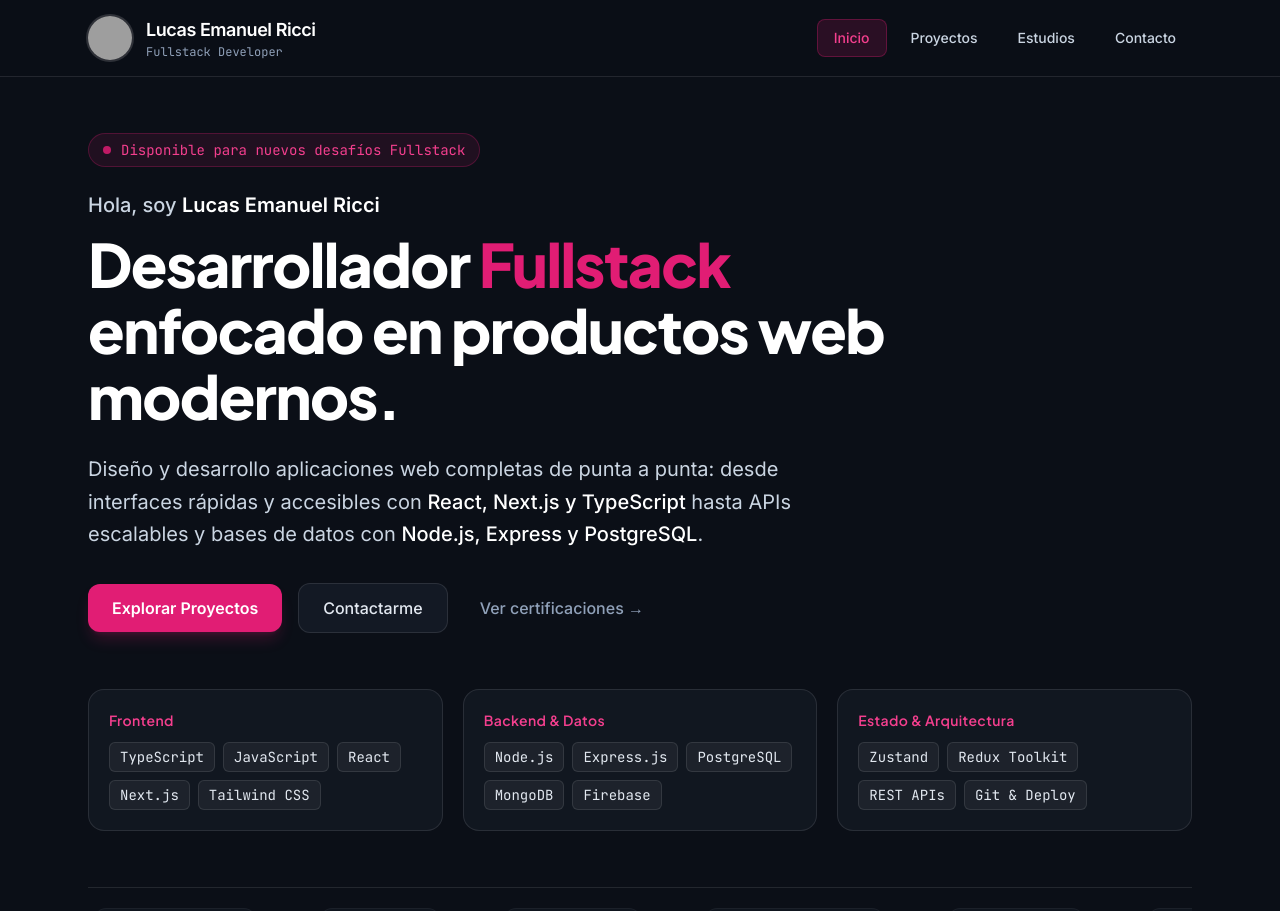
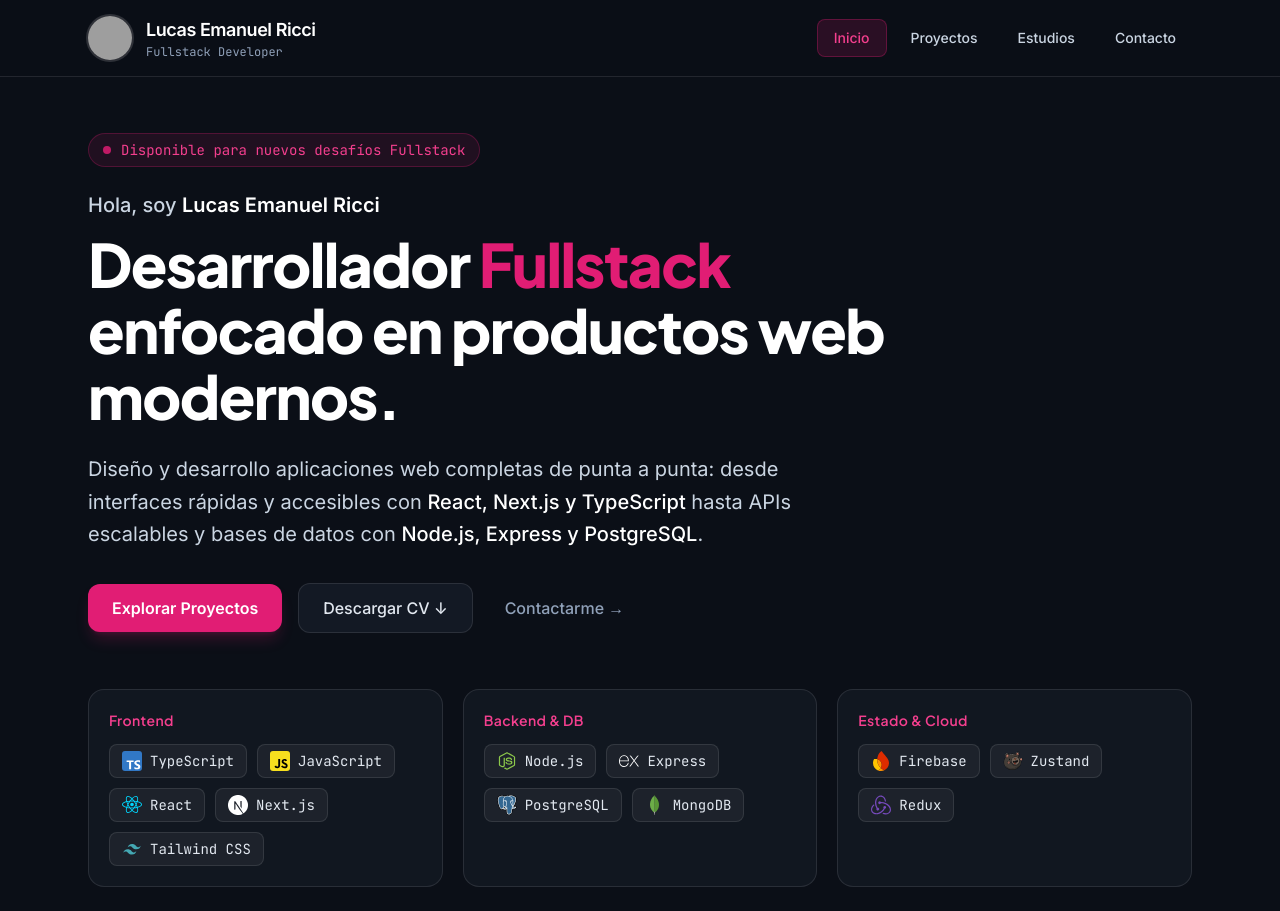
Before and after one commit to lukebro82/Portfolio, a React (Vite) app: page / in a window 1280 px wide. Shown: the top 911 px of the page. Built offline with nearby package versions, Linux system fonts and the light colour scheme; grey boxes are pictures that could not be loaded.

Commit message:
feat: add MainPage component and remove react-fast-marquee dependency

```diff
--- a/package.json
+++ b/package.json
@@ -15,7 +15,6 @@
     "motion": "^12.23.12",
     "react": "^19.1.1",
     "react-dom": "^19.1.1",
-    "react-fast-marquee": "^1.6.5",
     "react-router": "^7.7.1",
     "sweetalert2": "^11.22.3",
     "tailwindcss": "^4.1.11"
--- a/src/pages/MainPage.tsx
+++ b/src/pages/MainPage.tsx
@@ -1,21 +1,11 @@
 import { Link } from "react-router";
-import Marquee from "react-fast-marquee";
 import { motion } from "motion/react";
-import { TECH_LOGOS } from "../data/portfolioData";
+import { TECH_LOGOS, type TechLogo } from "../data/portfolioData";
 
-const STACK_CATEGORIES = [
-  {
-    title: "Frontend",
-    items: ["TypeScript", "JavaScript", "React", "Next.js", "Tailwind CSS"],
-  },
-  {
-    title: "Backend & Datos",
-    items: ["Node.js", "Express.js", "PostgreSQL", "MongoDB", "Firebase"],
-  },
-  {
-    title: "Estado & Arquitectura",
-    items: ["Zustand", "Redux Toolkit", "REST APIs", "Git & Deploy"],
-  },
+const CATEGORIES: TechLogo["category"][] = [
+  "Frontend",
+  "Backend & DB",
+  "Estado & Cloud",
 ];
 
 export const MainPage = () => {
@@ -69,71 +59,56 @@ export const MainPage = () => {
           >
             Explorar Proyectos
           </Link>
+          <a
+            href="/cv-lucas-ricci.pdf"
+            download="CV-Lucas-Ricci.pdf"
+            target="_blank"
+            rel="noopener noreferrer"
+            className="px-6 py-3 rounded-xl bg-background-secondary hover:bg-surface-hover text-slate-200 border border-white/10 hover:border-white/20 font-medium text-sm md:text-base transition-all"
+          >
+            Descargar CV ↓
+          </a>
           <Link
             to="/contacto"
-            className="px-6 py-3 rounded-xl bg-background-secondary hover:bg-surface-hover text-slate-200 border border-white/10 hover:border-white/20 font-medium text-sm md:text-base transition-all"
-          >
-            Contactarme
-          </Link>
-          <Link
-            to="/estudios"
             className="px-4 py-3 text-slate-400 hover:text-white font-medium text-sm md:text-base transition-colors"
           >
-            Ver certificaciones →
+            Contactarme →
           </Link>
         </div>
       </motion.div>
 
       {/* Bloques de Stack por Categoría */}
       <div className="grid grid-cols-1 md:grid-cols-3 gap-5">
-        {STACK_CATEGORIES.map((category) => (
+        {CATEGORIES.map((category) => {
+          const items = TECH_LOGOS.filter((logo) => logo.category === category);
+          return (
             <div
-            key={category.title}
-            className="bg-background-secondary/80 border border-white/10 rounded-2xl p-5 flex flex-col gap-3"
+              key={category}
+              className="bg-background-secondary/80 border border-white/10 rounded-2xl p-5 flex flex-col gap-3.5"
             >
               <h2 className="text-sm font-mono text-primary-pink-hover tracking-wide">
-              {category.title}
+                {category}
               </h2>
-            <div className="flex flex-wrap gap-2">
-              {category.items.map((item) => (
+              <div className="flex flex-wrap gap-2.5">
+                {items.map((logo) => (
                   <span
-                  key={item}
-                  className="px-2.5 py-1 rounded-md bg-white/5 border border-white/10 text-xs md:text-sm text-slate-200 font-mono"
+                    key={logo.alt}
+                    className="inline-flex items-center gap-2 px-3 py-1.5 rounded-lg bg-white/5 border border-white/10 text-xs md:text-sm text-slate-200 font-mono"
                   >
-                  {item}
+                    <img
+                      src={logo.src}
+                      alt={logo.alt}
+                      className={`w-4 h-4 md:w-5 md:h-5 object-contain ${
+                        logo.invert ? "invert" : ""
+                      }`}
+                    />
+                    {logo.alt}
                   </span>
                 ))}
               </div>
             </div>
-        ))}
-      </div>
-
-      {/* Carrusel de Tecnologías */}
-      <div className="pt-2 border-t border-white/10">
-        <Marquee
-          pauseOnHover={true}
-          gradient={false}
-          speed={45}
-          className="py-3"
-        >
-          {TECH_LOGOS.map((logo) => (
-            <div
-              key={logo.alt}
-              className="flex items-center gap-3 mx-5 md:mx-8 px-4 py-2 rounded-xl bg-background-secondary/60 border border-white/5"
-            >
-              <img
-                src={logo.src}
-                alt={logo.alt}
-                className={`h-7 w-7 md:h-8 md:w-8 object-contain ${
-                  logo.invert ? "invert" : ""
-                }`}
-              />
-              <span className="text-sm font-mono text-slate-300">
-                {logo.alt}
-              </span>
-            </div>
-          ))}
-        </Marquee>
+          );
+        })}
       </div>
     </section>
   );
```
Also changed, not shown: 1 other file (tests, documents, lock files or other folders). Lines whose indentation alone changed are shown as unchanged.
